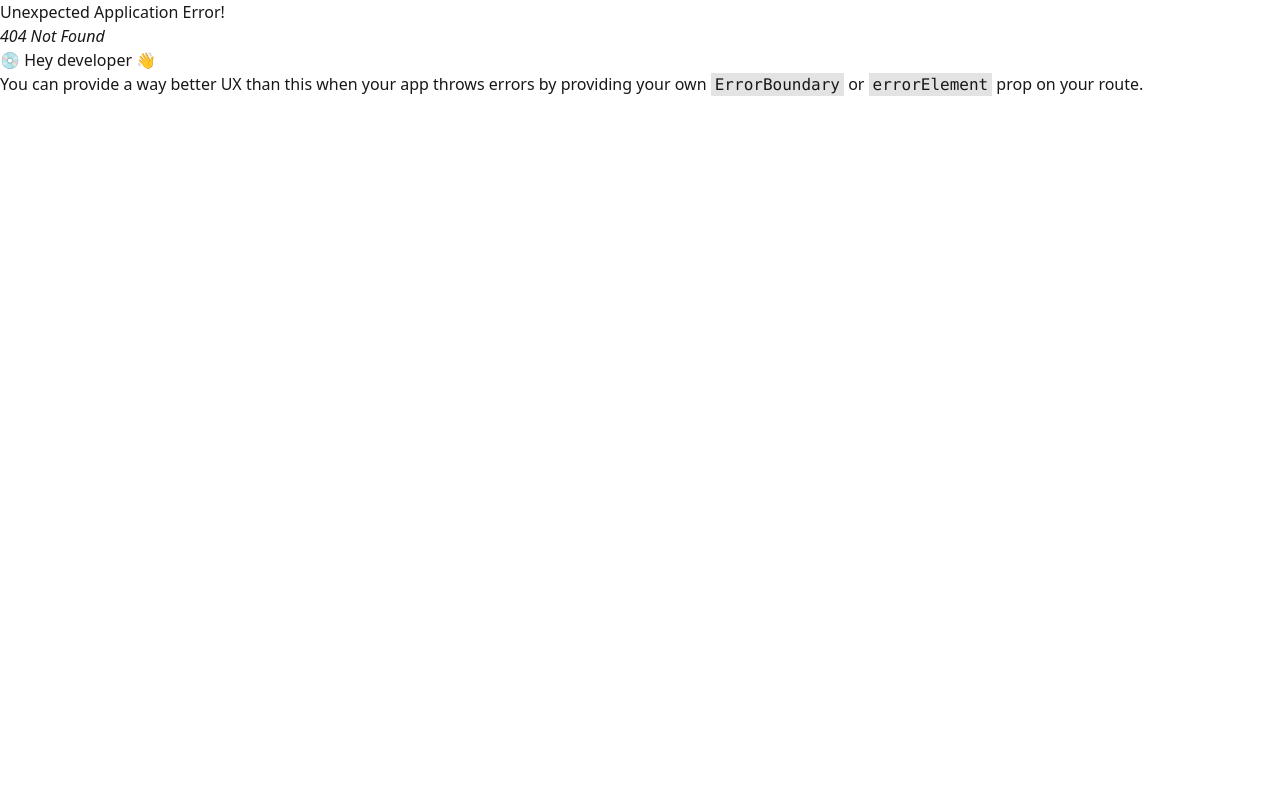
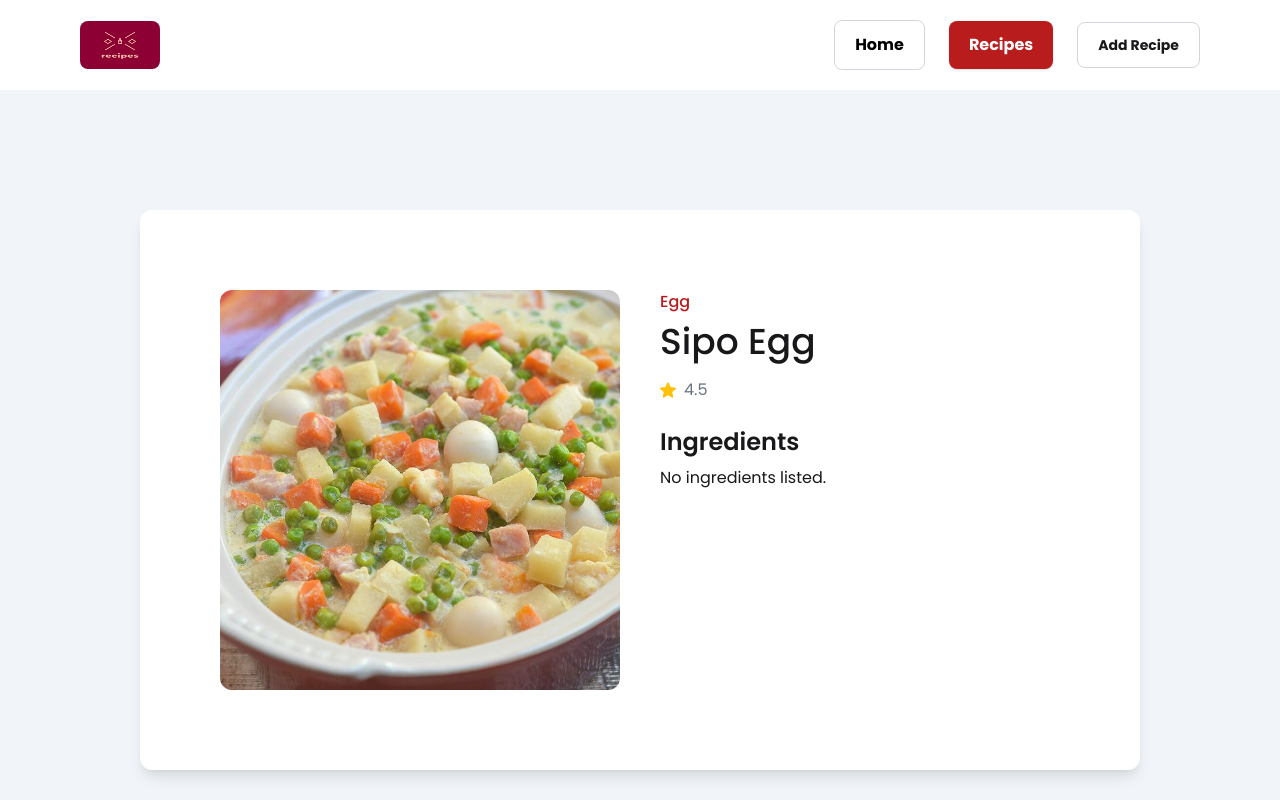
Before and after one commit to Xeyn19/food-recipes-website, a React (Vite) app: page /Recipes/6 in a window 1280 px wide. Before the commit this address had no page. Shown: the top 800 px of the page. Built offline with nearby package versions, Linux system fonts and the light colour scheme.

Commit message:
fixing the first page in each food recipe (not done.)

```diff
--- a/public/Foods.json
+++ b/public/Foods.json
@@ -4,7 +4,16 @@
         "image":"/GarlicButteredShrimp.jpg",
         "subname":"Seafood",
         "name":"Garlic buttered shrimp",
-        "rating":4.9
+        "rating":4.9,
+        "ingredients": [
+            "1 lb cleaned and deveined shrimp",
+            "salt",
+            "1/4 cup butter",
+            "20 cloves garlic, minced",
+            "1/2 tsp crushed red pepper flakes",
+            "1 lemon, juiced",
+            "2 tbsp parsley, minced for garnish"
+          ]
     },
     {
         "id": 2,
@@ -12,13 +21,6 @@
         "subname":"Seafood",
         "name":"Sinigang na Hipon",
         "rating":5
-    },
-    {
-        "id": 3,
-        "image":"/Mini Burger Steaks with Mushroom Gravy.jpg",
-        "subname":"Patty",
-        "name":"Burger Steak with Mushroom gravy",
-        "rating":4.5
     },
     {
         "id": 4,
@@ -64,4 +66,5 @@
     }
 
 
+
 ]
--- a/src/App.jsx
+++ b/src/App.jsx
@@ -4,6 +4,7 @@ import HomePage from './pages/HomePage'
 import MainLayout from './layout/MainLayout'
 import RecipeesLayout from './layout/RecipeesLayout'
 import RecipeesPage from './pages/RecipeesPage'
+import RecipesPageDetails from './pages/RecipesPageDetails'
 
 
 const App = () => {
@@ -14,6 +15,7 @@ const App = () => {
           <Route index element ={<HomePage />}/>
           <Route path='Recipes' element={<RecipeesLayout />}>
             <Route index element={<RecipeesPage /> }/>
+            <Route path=':foodId' element={<RecipesPageDetails />} />
             <Route path='search/:cookKeyWord' element={<RecipeesPage />} />
           </Route>
       </Route>
--- a/src/components/Foods.jsx
+++ b/src/components/Foods.jsx
@@ -1,11 +1,13 @@
 import React, { useState, useEffect } from 'react';
 import rateicon from '/rate-icon.png';
+import { useNavigate } from 'react-router-dom';
 
 const Foods = ({ category, searchKeyword = '' }) => {
   const [foods, setFoods] = useState([]);
   const [loading, setLoading] = useState(false);
   const [currentPage, setCurrentPage] = useState(1);
   const itemsPerPage = 6;
+  const navigate = useNavigate();
 
   useEffect(() => {
     const fetchFoods = async () => {
@@ -57,6 +59,10 @@ const Foods = ({ category, searchKeyword = '' }) => {
     if (currentPage < totalPages) setCurrentPage((prev) => prev + 1);
   };
 
+  function handleCheckRecipe(id){
+    navigate(`/Recipes/${id}`)
+  }
+
   if (loading) {
     return <div className="flex min-h-screen justify-center items-center">Loading ...</div>;
   }
@@ -79,7 +85,8 @@ const Foods = ({ category, searchKeyword = '' }) => {
                 <h4 className="text-slate-500 my-auto text-md">{food.rating}</h4>
               </div>
               <div className="card-actions justify-end">
-                <button className="border border-gray-300 px-4 cursor-pointer font-bold ease-in duration-150 transition-all py-3 rounded-lg hover:bg-primary-color hover:text-white">
+                <button onClick={() => handleCheckRecipe(food.id)}
+                className="border border-gray-300 px-4 cursor-pointer font-bold ease-in duration-150 transition-all py-3 rounded-lg hover:bg-primary-color hover:text-white">
                   Check Recipe
                 </button>
               </div>
--- a/src/pages/RecipeesPage.jsx
+++ b/src/pages/RecipeesPage.jsx
@@ -5,7 +5,7 @@ import { useParams } from 'react-router-dom';
 const RecipeesPage = () => {
   const [selectedCategory, setSelectedCategory] = useState('All');
   const categories = ['All', 'Chicken', 'Pork', 'Seafood', 'Others'];
-  const { cookKeyWord } = useParams(); // <-- uses the search param from URL
+  const { cookKeyWord } = useParams();
 
   return (
     <>
@@ -20,7 +20,7 @@ const RecipeesPage = () => {
             </p>
           </div>
 
-          <div className="space-x-6 py-10 max-md:space-x-2">
+          <div className="space-x-6 py-10 max-md:space-x-2 max-md:grid max-md:grid-cols-3 max-md:justify-center max-md:gap-6 ">
             {categories.map((category, index) => (
               <button
                 key={index}
--- /dev/null
+++ b/src/pages/RecipesPageDetails.jsx
@@ -0,0 +1,65 @@
+import React, { useState,useEffect } from 'react'
+import { useParams } from 'react-router-dom'
+import rateicon from '/rate-icon.png';
+
+
+const RecipesPageDetails = () => {
+    const {foodId} = useParams();
+    const [food, setFood] = useState(null);
+
+    useEffect(() => {
+
+        const fetchFoodDetails = async () => {
+            try{
+                const response = await fetch('/Foods.json')
+                const data = await response.json();
+                const foundFood = data.find((food) => food.id === parseInt(foodId));
+                setFood(foundFood);
+            }catch(error){
+                console.error('Error fetching details!', error);
+            }
+        }
+        fetchFoodDetails();
+    }, [foodId])
+
+if (!food) return <div>No Recipes found.</div>;
+
+  return (
+    <>
+        <div className="min-h-screen flex justify-center max-md:flex-col items-center bg-slate-100 px-4 py-12">
+            <div className="grid grid-cols-2 gap-10 bg-white p-20 max-md:p-10 rounded-xl shadow-lg max-md:grid-cols-1">
+                <div className="w-[400px] h-[400px] max-md:w-full">
+                <figure className="overflow-hidden rounded-xl w-full h-full">
+                    <img src={food.image} alt={food.name} className="w-full h-full object-cover" />
+                </figure>
+                </div>
+
+                <div className="flex flex-col justify-between">
+                <div className='space-y-2'>
+                    <h4 className="text-primary-color font-medium">{food.subname}</h4>
+                    <h2 className="font-medium text-4xl mb-4">{food.name}</h2>
+                    <div className="flex items-center space-x-2 mb-6">
+                    <img src={rateicon} alt="rating" className="w-4 h-4" />
+                    <span className="text-gray-500">{food.rating}</span>
+                    </div>
+                    <h3 className="text-2xl font-semibold mb-2">Ingredients</h3>
+                    {Array.isArray(food.ingredients) && food.ingredients.length > 0 ? (
+                        <ul className="list-disc list-inside space-y-1 mt-5">
+                            {food.ingredients.map((item, index) => (
+                            <li className='text-slate-500' key={index}>{item}</li>
+                            ))}
+                        </ul>
+                        ) : (
+                        <p>No ingredients listed.</p>
+                        )}
+                </div>
+                </div>
+
+            </div>
+        </div>
+
+    </>
+  )
+}
+
+export default RecipesPageDetails
```
Also changed, not shown: public/Mini Burger Steaks with Mushroom Gravy.jpg (deleted), public/burgersteak.jpg (added).
